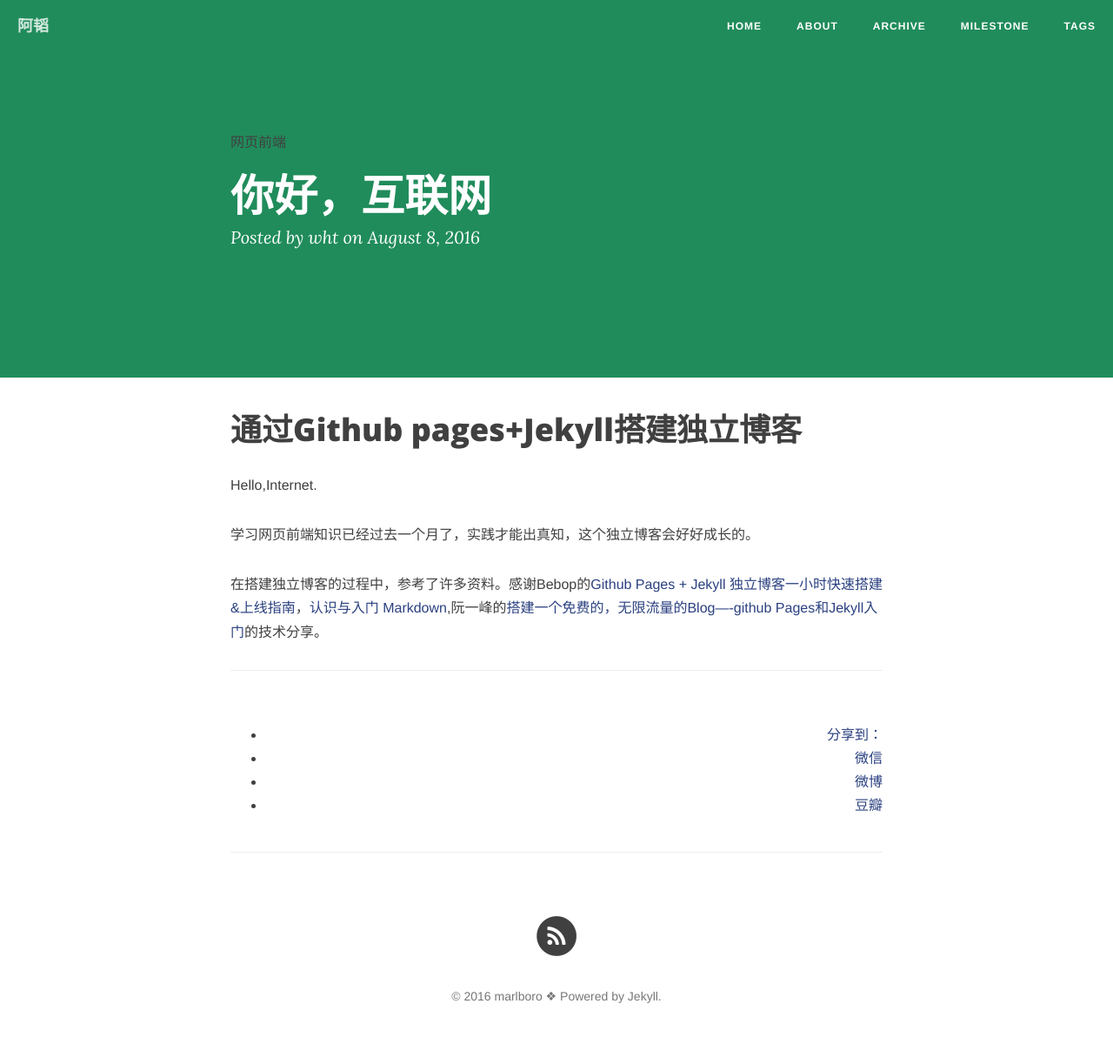
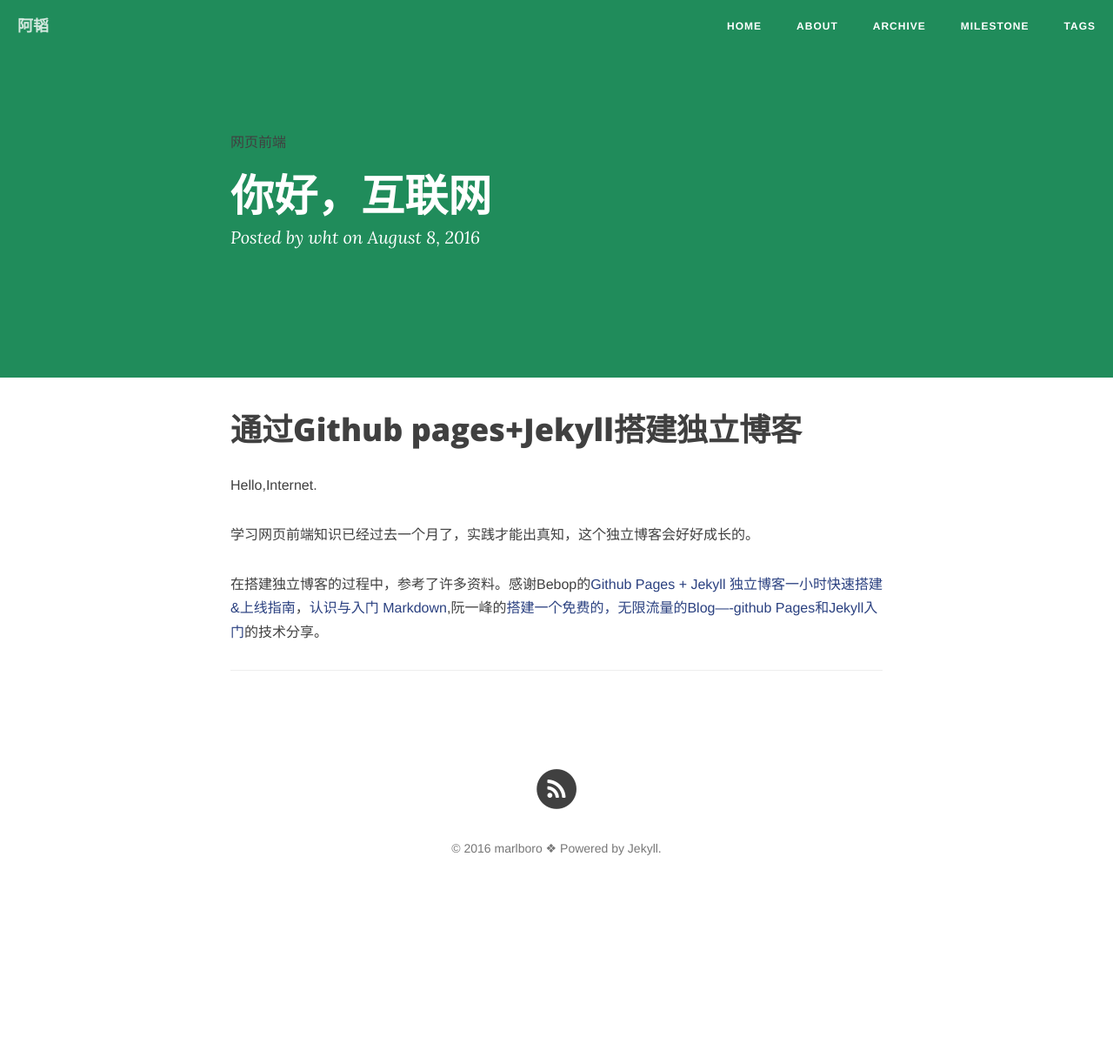
Before and after one commit to marlboro233544951/marlboro233544951.github.io, a Jekyll site: the page built from _posts/2016-08-08-hello-web.md, in a window 1280 px wide. Shown: the whole page at 87% size. Built offline with Jekyll 4.4.1, drawn with Linux system fonts in a browser that asks for light colours; nearby versions of some CDN libraries; comment, search, counter and statistics services are not loaded; after the commit the page ends 1053 px from its top, so only the background shows below that.

Commit message:
delatecommenta

```diff
--- a/_layouts/post.html
+++ b/_layouts/post.html
@@ -56,7 +56,7 @@
                 </ul>
 
                 <!-- Duoshuo Share start -->
-                <style>
+               <!--  <style>
                     .ds-share{
                         text-align: right;
                     }
@@ -85,24 +85,24 @@
                       </div>
                     </div>
                 <hr>
-                </div>
+                </div> -->
                 <!-- Duoshuo Share end-->
 
 
                 <!-- 多说评论框 start -->
-                <div class="comment">
+                <!-- <div class="comment">
                     <div class="ds-thread" data-thread-key="{{page.id}}" data-title="{{page.title}}" data-url="{{site.url}}{{page.url}}"></div>
-                </div>
+                </div> -->
                 <!-- 多说评论框 end -->
-            </div>
+           <!--  </div>
         </div>
-    </div>
+    </div> -->
 </article>
 
 
 
 <!-- 多说公共JS代码 start (一个网页只需插入一次) -->
-<script type="text/javascript">
+<!-- <script type="text/javascript">
 var duoshuoQuery = {short_name:"whttoday"};
     (function() {
         var ds = document.createElement('script');
@@ -112,7 +112,7 @@
         (document.getElementsByTagName('head')[0]
          || document.getElementsByTagName('body')[0]).appendChild(ds);
     })();
-</script>
+</script> -->
 <!-- 多说公共JS代码 end -->
 
 <!-- async load function -->
```
Also changed, not shown: 1 other file.
